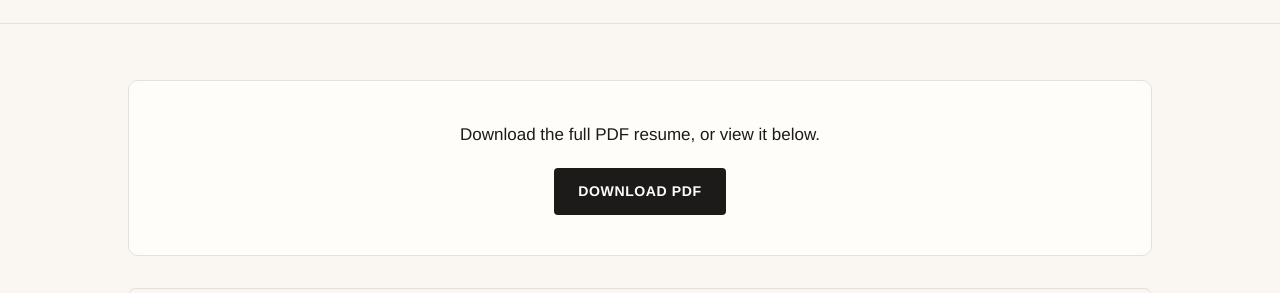
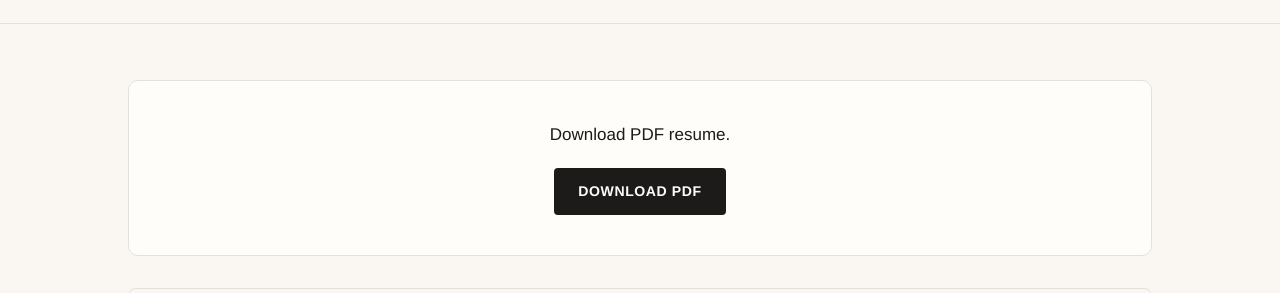
Before and after one commit to amympower/aamypowerr-site, a plain HTML site: page resume.html in a window 1280 px wide. Shown: the part 270-563 px from the top of the page. Drawn offline with nearby package versions, Linux system fonts and the light colour scheme.

Commit message:
Update resume.html

```diff
--- a/resume.html
+++ b/resume.html
@@ -35,7 +35,7 @@
   <section class="block">
     <div class="wrap">
       <div class="resume-panel">
-        <p>Download the full PDF resume, or view it below.</p>
+        <p>Download PDF resume.</p>
         <a class="btn btn-primary" href="Amy-Power-Resume.pdf" download>Download PDF</a>
       </div>
       <div class="resume-embed">
```
